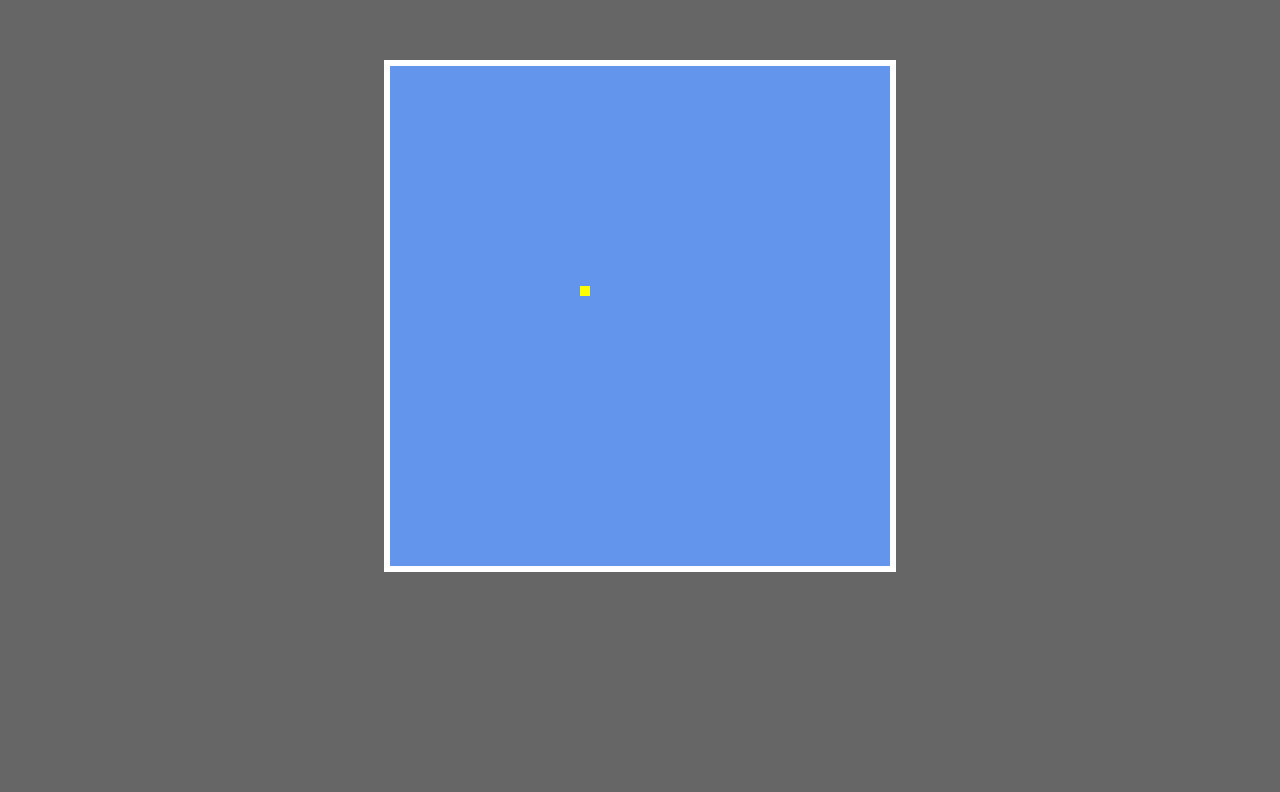
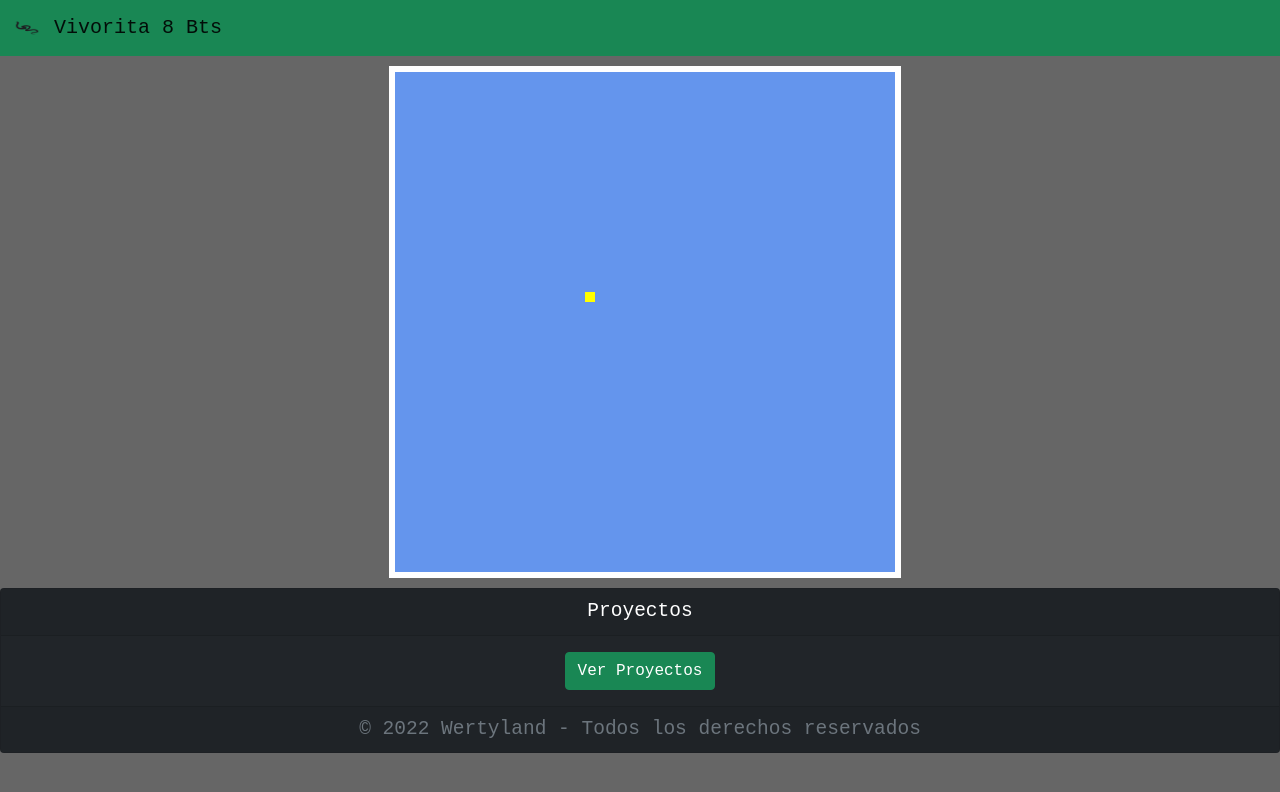
Before and after one commit to Wertyland/Vivora, a plain HTML site: page index.html in a window 1280 px wide. Drawn offline with nearby package versions, Linux system fonts and the light colour scheme.

Commit message:
la vivorita

```diff
--- a/index.html
+++ b/index.html
@@ -4,6 +4,10 @@
     <meta charset="UTF-8">
     <meta http-equiv="X-UA-Compatible" content="IE=edge">
     <meta name="viewport" content="width=device-width, initial-scale=1.0">
+    <link href="https://cdn.jsdelivr.net/npm/bootstrap@5.1.3/dist/css/bootstrap.min.css" rel="stylesheet" integrity="sha384-1BmE4kWBq78iYhFldvKuhfTAU6auU8tT94WrHftjDbrCEXSU1oBoqyl2QvZ6jIW3" crossorigin="anonymous">
+    <script src="https://cdn.jsdelivr.net/npm/bootstrap@5.1.3/dist/js/bootstrap.bundle.min.js" integrity="sha384-ka7Sk0Gln4gmtz2MlQnikT1wXgYsOg+OMhuP+IlRH9sENBO0LRn5q+8nbTov4+1p" crossorigin="anonymous"></script>
+    <script src="https://cdn.jsdelivr.net/npm/@popperjs/core@2.10.2/dist/umd/popper.min.js" integrity="sha384-7+zCNj/IqJ95wo16oMtfsKbZ9ccEh31eOz1HGyDuCQ6wgnyJNSYdrPa03rtR1zdB" crossorigin="anonymous"></script>
+<script src="https://cdn.jsdelivr.net/npm/bootstrap@5.1.3/dist/js/bootstrap.min.js" integrity="sha384-QJHtvGhmr9XOIpI6YVutG+2QOK9T+ZnN4kzFN1RtK3zEFEIsxhlmWl5/YESvpZ13" crossorigin="anonymous"></script>
     <title>pepe snake</title>
     <style>
         body{
@@ -12,19 +16,58 @@
             font-family: monospace;
             font-size: 1.5em;
             text-align: center;
-            margin: 60px 0 0 0 ;
+
+        }
+        .container{
+            display: flex;
+            justify-content: center;
+            align-items: center;
+            text-align: center;
         }
         canvas{
             border: solid 6px white;
             background-color:cornflowerblue;
-    }
+            margin: 10px 0 0 10px ;
+         }
+
     </style>
 </head>
 <body>
 
+            <nav class="navbar navbar-light bg-success">
+                <div class="container-fluid">
+                  <a class="navbar-brand" href="#">
+                    <img src="/img/pngegg.ico" alt="" width="30" height="24" class="d-inline-block align-text-top">
+                    Vivorita 8 Bts
+                  </a>
+                </div>
+              </nav>
+
+
+        <main>
     <canvas width= "500" height="500">
 
     </canvas>
+        </main>
+
+        <footer>
+
+            <div class="card text-center bg-dark" >
+                <div class="card-header">
+                  Proyectos
+                </div>
+                <div class="card-body">
+                  <a href="#" class="btn btn-success">Ver Proyectos</a>
+                </div>
+                <div class="card-footer text-muted">
+                    &copy; 2022 Wertyland - Todos los derechos reservados
+
+                </div>
+              </div>
+
+
+        </footer>
+
     <script>
         const ANCHO = 500;
         const INTERVALO = 80;
@@ -96,7 +139,7 @@
 
 
             if(atrapado){
-                controles.crecimiento += 10
+                controles.crecimiento += 2
                 revictima();
             }
 
```
Also changed, not shown: img/pngegg.ico (added).
